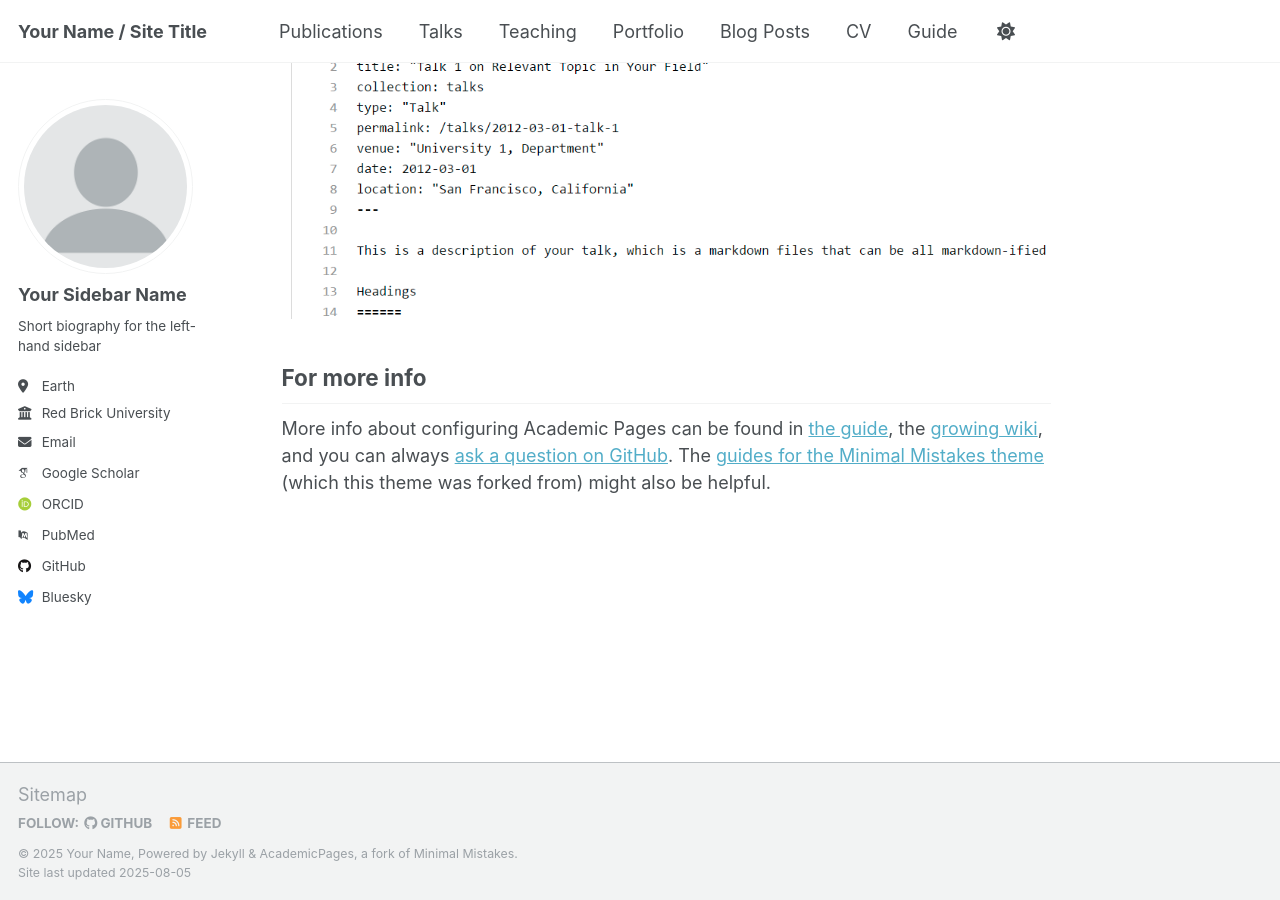
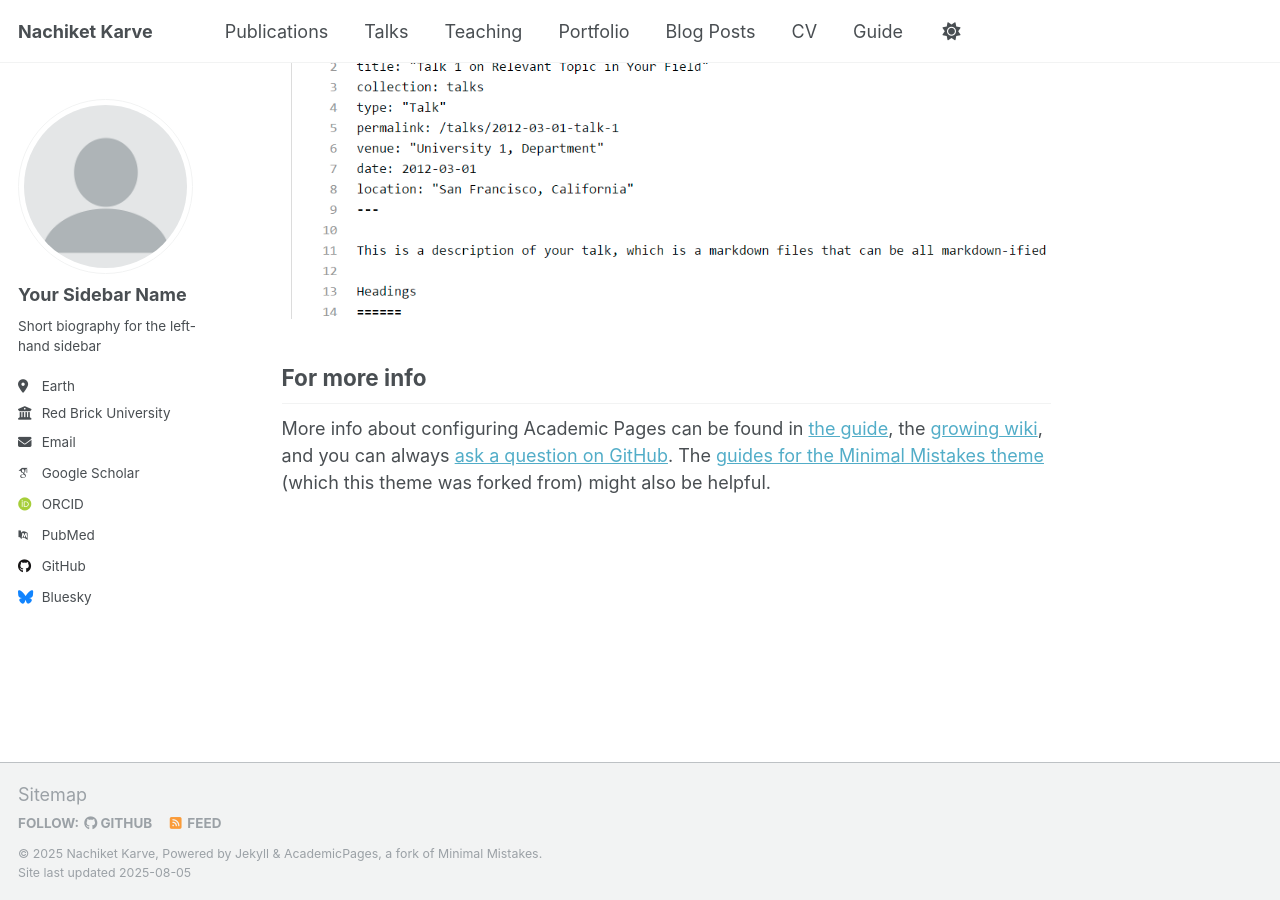
Before and after one commit to nachiketkarve/nachiketkarve.github.io, a Jekyll site: the page built from _pages/about.md, in a window 1280 px wide and 900 px high, scrolled down 2880 px. Built offline with Jekyll 4.4.1, drawn with Linux system fonts in a browser that asks for light colours; some web fonts are replaced; a script that is not in the unit is left out.

Commit message:
Initial commit

```diff
--- a/_config.yml
+++ b/_config.yml
@@ -9,9 +9,9 @@
 # Basic Site Settings
 locale                   : "en-US"
 site_theme               : "default"
-title                    : "Your Name / Site Title"
+title                    : "Nachiket Karve"
 title_separator          : "-"
-name                     : &name "Your Name"
+name                     : &name "Nachiket Karve"
 description              : &description "personal description"
 url                      : https://academicpages.github.io # the base hostname & protocol for your site e.g. "https://[your GitHub username].github.io" or if you already have some other page hosted on Github then use "https://[your GitHub username].github.io/[Your Repo Name]"
 baseurl                  : "" # the subpath of your site, e.g. "/blog"
```
